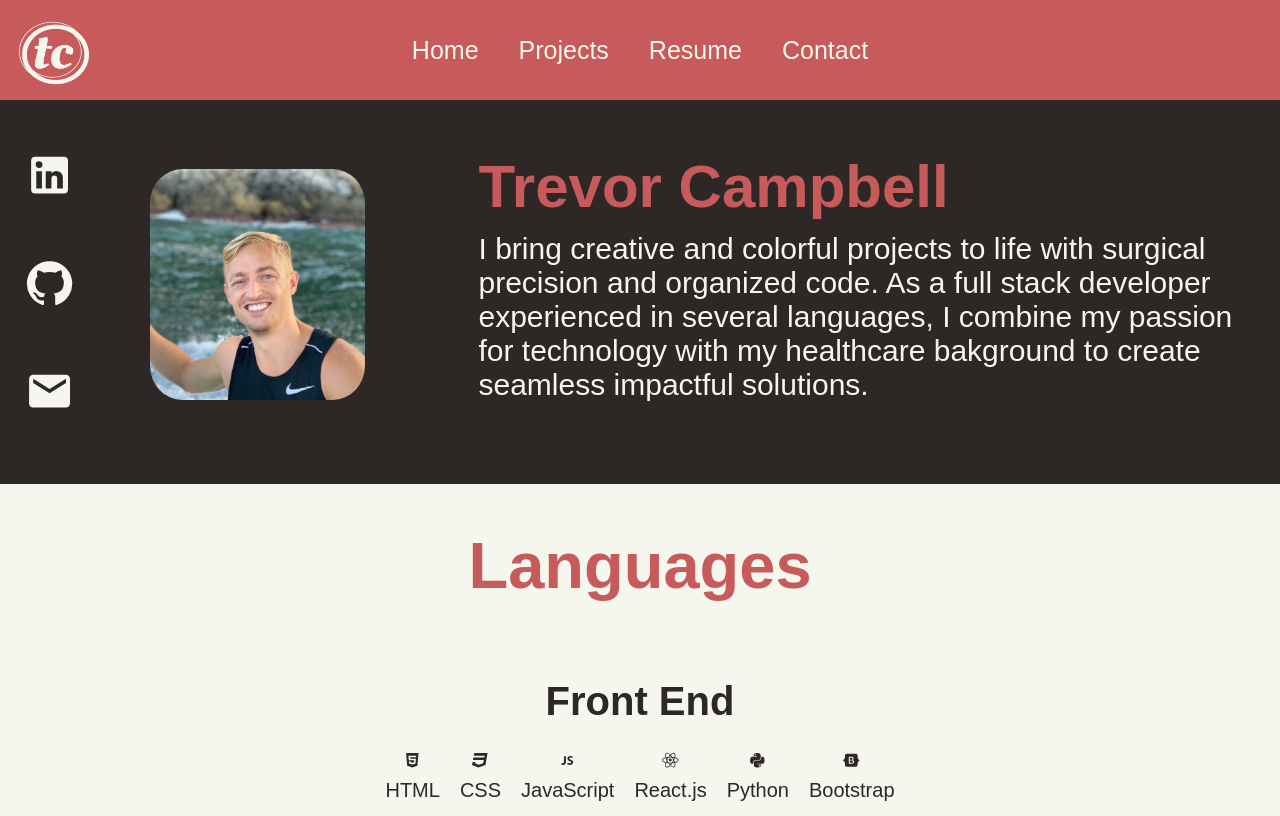
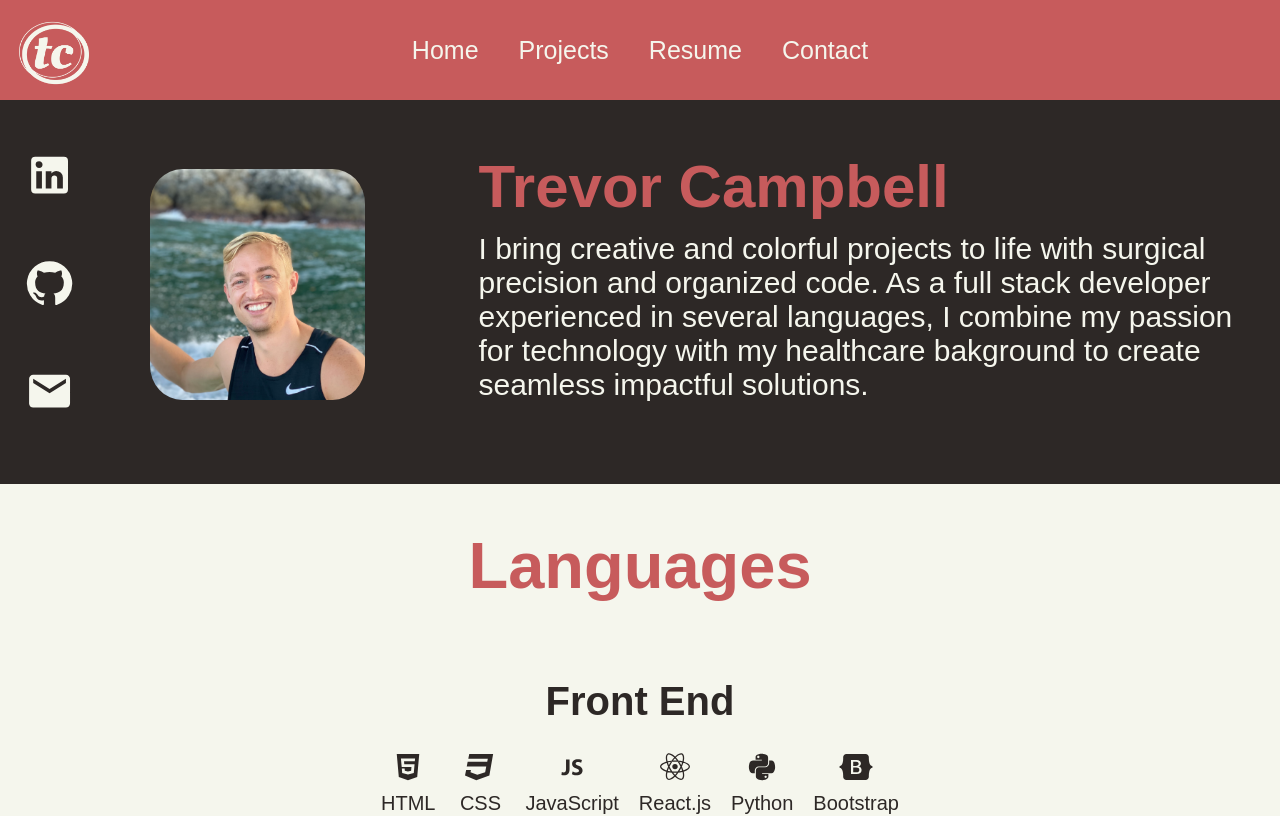
Before and after one commit to RareTC/portfolio, a React (Create React App) app: page / in a window 1280 px wide. Shown: the top 816 px of the page. Built offline with nearby package versions, Linux system fonts and the light colour scheme; the HTML template or start-up script is replaced by a standard one.

Commit message:
skills svg resized

```diff
--- a/src/Pages/Home/Home.css
+++ b/src/Pages/Home/Home.css
@@ -79,6 +79,7 @@
     color: #c75b5c;
 }
 
+
 .item {
     display: flex;
     flex-direction: column;
@@ -108,6 +109,11 @@
 
 .icon-text h5 {
     margin-bottom: 5px;
+}
+
+.icon-text svg {
+    height: 30px;
+    width: 50px;
 }
 
 @media screen and (min-width: 768px) {
```
